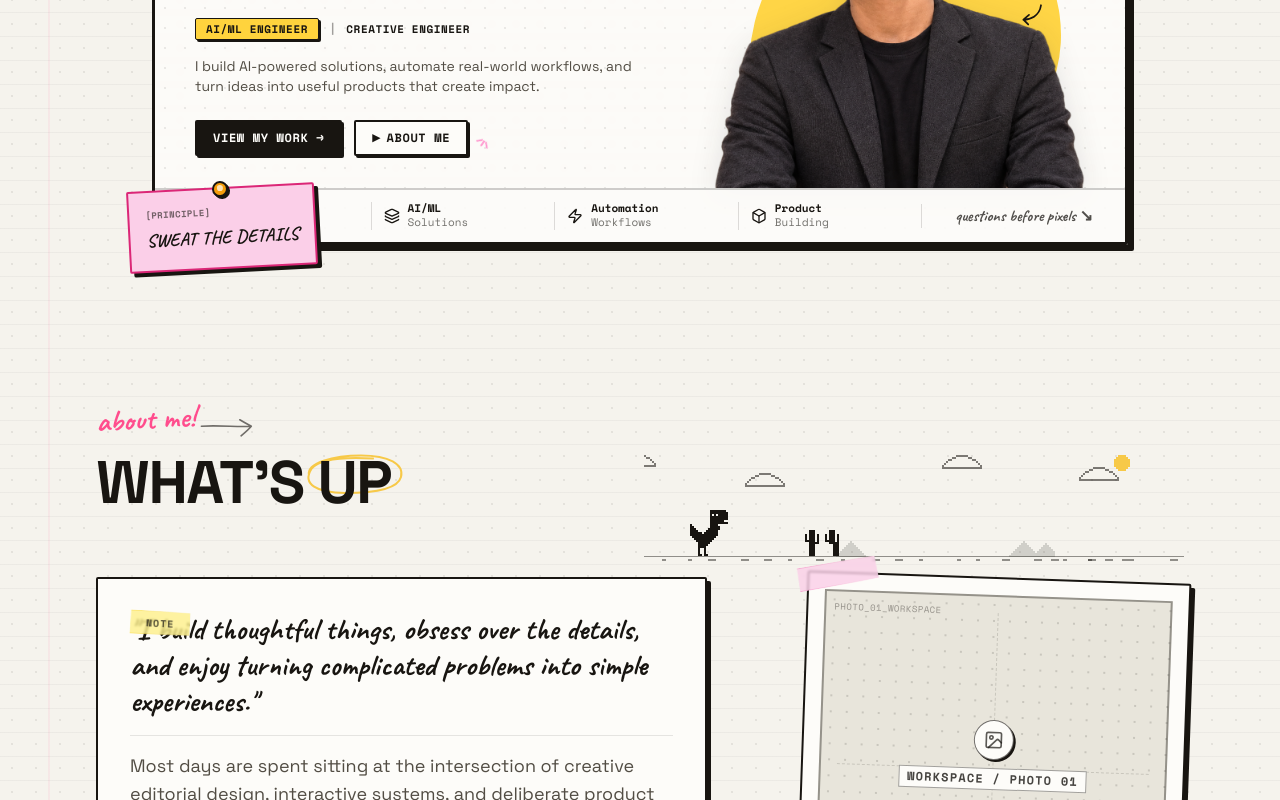
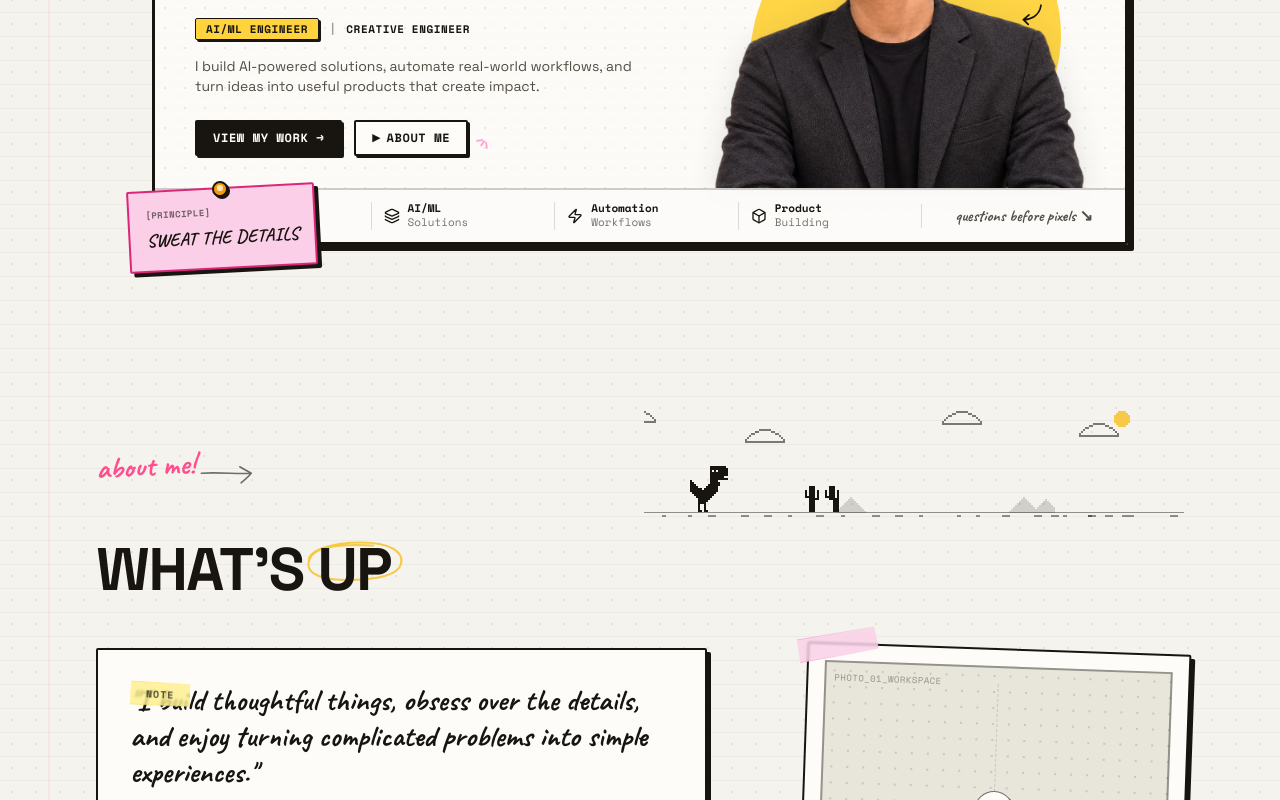
Before and after one commit to Nseconds/portfolia, a React (Vite) app: page / in a window 1280 px wide. Shown: the part 420-1220 px from the top of the page. Built offline with nearby package versions, Linux system fonts and the light colour scheme.

Commit message:
Position Dino game in upper section beside about me and above WHAT'S UP

```diff
--- a/src/components/About.tsx
+++ b/src/components/About.tsx
@@ -9,20 +9,23 @@ import { PixelDinoScene } from './common/PixelDinoScene';
 export const About: React.FC = () => {
   return (
     <section id="about" className="mt-16 md:mt-20 lg:mt-24 pt-4 sm:pt-6 md:pt-8 pb-16 md:pb-24 px-4 md:px-8 max-w-6xl mx-auto relative overflow-hidden">
-      {/* Header Composition: Left Titles & Right Dino Game Scene */}
-      <div className="relative mb-8 md:mb-12 lg:mb-16">
-        {/* Left Column: Eyebrow and Main Title */}
-        <div className="max-w-xl">
-          {/* 1. Section Eyebrow */}
-          <div className="flex items-center space-x-3 pt-1 mb-2 lg:mb-4">
+      {/* Header Composition: Upper Row (about me! + Dino Scene), Lower Row (WHAT'S UP) */}
+      <div className="grid grid-cols-1 lg:grid-cols-12 gap-y-3 lg:gap-y-2 lg:gap-x-8 items-center mb-8 md:mb-12">
+        {/* 1. Left Upper: about me! -> (Mobile Order 1, Desktop Col 1-5 Row 1) */}
+        <div className="order-1 lg:col-span-5 flex items-center space-x-3 pt-1">
           <span className="font-handwriting text-2xl md:text-3xl text-crayon-pink font-bold transform -rotate-3">
             {ABOUT_DATA.eyebrow}
           </span>
           <CurvedArrow direction="right" className="w-10 h-6 text-ink/60" />
         </div>
 
-          {/* 2. Main Title with yellow ring around UP */}
-          <div>
+        {/* 2. Right Upper: Dino Game Scene (Mobile Order 3, Desktop Col 6-12 Row 1) */}
+        <div className="order-3 lg:order-2 lg:col-span-7 w-full flex justify-center lg:justify-end pointer-events-none sm:pointer-events-auto">
+          <PixelDinoScene className="w-full max-w-[540px]" height={135} />
+        </div>
+
+        {/* 3. Left Lower: WHAT'S UP Main Title (Mobile Order 2, Desktop Col 1-12 Row 2) */}
+        <div className="order-2 lg:order-3 lg:col-span-12">
           <h2 className="font-sans text-4xl sm:text-5xl md:text-6xl font-black uppercase tracking-tight text-ink select-none">
             WHAT'S{' '}
             <span className="relative inline-block">
@@ -33,12 +36,6 @@ export const About: React.FC = () => {
               />
             </span>
           </h2>
-          </div>
-        </div>
-
-        {/* 3. Dino Game Scene: Mobile = natural flow below title; Desktop = begins at green line */}
-        <div className="mt-4 lg:mt-0 lg:absolute lg:top-11 lg:right-0 lg:w-[54%] xl:w-[50%] flex justify-center lg:justify-end pointer-events-none sm:pointer-events-auto">
-          <PixelDinoScene className="w-full max-w-[540px]" height={135} />
         </div>
       </div>
 
```
Lines whose indentation alone changed are shown as unchanged.
